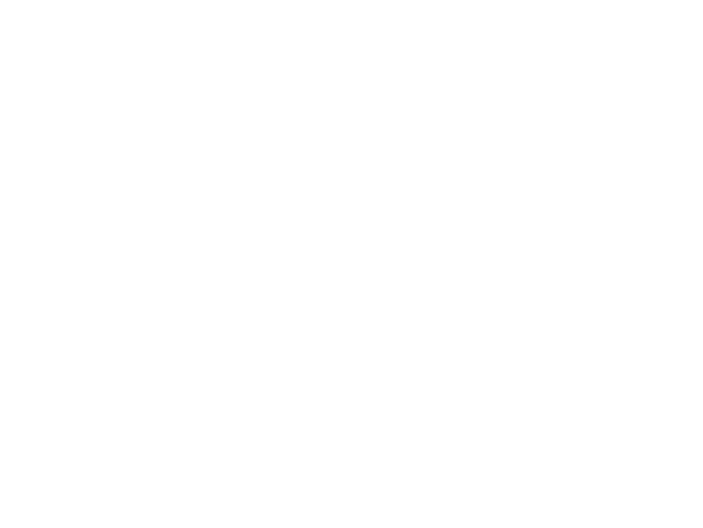
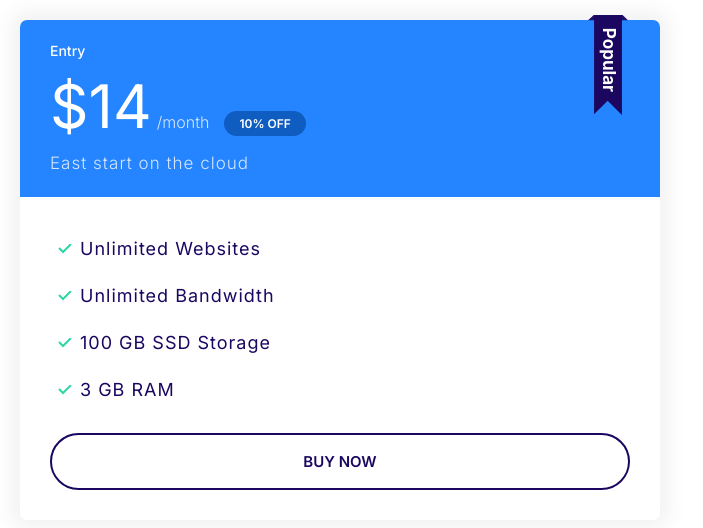
Before and after one commit to Teakay23/Moshify, a plain HTML site: page index.html in a window 1280 px wide. Shown: the whole page, without its empty margins (0-703 px from the left). Drawn offline with Linux system fonts and the light colour scheme.

Commit message:
Implemented plans component. Added card header container to allow popular tag to overflow.

```diff
--- a/css/styles.css
+++ b/css/styles.css
@@ -252,8 +252,9 @@ a {
   background: #200974;
 }
 
-.button__icon {
-  padding-right: 0.5rem;
+.button--search::before {
+  content: url(../images/tick.svg);
+  padding-right: 1rem;
 }
 
 @media screen and (min-width: 1024px) {
@@ -308,6 +309,10 @@ a {
 .card {
   border-radius: 7px;
   box-shadow: 0 0 20px 10px var(--box-shadow);
+}
+
+.card__header-container {
+  border-radius: 7px 7px 0 0;
   overflow: hidden;
 }
 
@@ -318,6 +323,10 @@ a {
 .card--primary .card__header {
   background: var(--color-primary);
   color: white;
+}
+
+.card--primary .badge--primary {
+  background: #105dc2;
 }
 
 .card--secondary .card__header {
@@ -362,6 +371,19 @@ a {
   margin-bottom: 2rem;
 }
 
+.plan--popular .card {
+  position: relative;
+}
+
+.plan--popular .card::before {
+  content: url(../images/popular.svg);
+  width: 40px;
+  display: inline-block;
+  position: absolute;
+  top: -5.5px;
+  right: 5%;
+}
+
 @media screen and (min-width: 1024px) {
   .plan__name {
     font-size: 1.4rem;
--- a/index.html
+++ b/index.html
@@ -18,6 +18,29 @@
     ></script>
   </head>
   <body>
-    <div style="width: 55%; padding: 4rem"></div>
+    <div style="width: 50%; margin: 2rem">
+      <div class="plan plan--popular">
+        <div class="card card--primary">
+          <div class="card__header-container">
+            <header class="card__header">
+              <h3 class="plan__name">Entry</h3>
+              <span class="plan__price">$14</span>
+              <span class="plan__billing-cycle">/month</span>
+              <span class="badge badge--primary badge--small">10% OFF</span>
+              <span class="plan__description">East start on the cloud</span>
+            </header>
+          </div>
+          <div class="card__body">
+            <ul class="list list--tick">
+              <li class="list__item">Unlimited Websites</li>
+              <li class="list__item">Unlimited Bandwidth</li>
+              <li class="list__item">100 GB SSD Storage</li>
+              <li class="list__item">3 GB RAM</li>
+            </ul>
+            <button class="button button--white button--block">Buy Now</button>
+          </div>
+        </div>
+      </div>
+    </div>
   </body>
 </html>
```
Also changed, not shown: components/input-group.html (+1 -4 lines), components/plans.html (+8 -3 lines), images/popular.svg (added).
